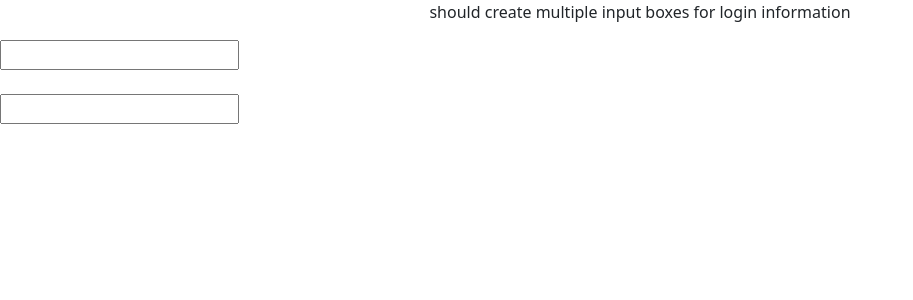
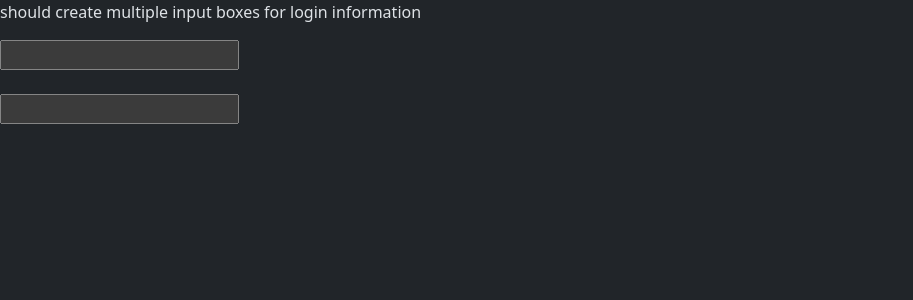
Before and after one commit to festonathan/database-project, a Flask app: page /login in a window 1280 px wide. Shown: the top 300 px of the page, without its empty margins (0-913 px from the left). Run offline with Flask 3, Linux system fonts and the light colour scheme; some libraries are stand-ins or nearby versions.

Commit message:
restructuring css setup to function properly

```diff
--- a/templates/include/layout.html
+++ b/templates/include/layout.html
@@ -1,10 +1,10 @@
 <!doctype html>
-<html lang="en" data-bs-theme="dark">
+<html lang="en" bootstrap-theme="dark">
    <head>
       <meta charset="utf-8">
       <meta name="viewport" content="width=device-width, initial-scale=1">
       <title>Flask app</title>
-    <link rel="stylesheet" href="css/style.css">
+      <link href="{{ url_for('static', filename='style.css') }}" rel="stylesheet">
    </head>
    <body>
       <!--If we want a navbar it would go here-->
--- a/templates/index.html
+++ b/templates/index.html
@@ -2,8 +2,6 @@
 {% block content %}
 
    <h1>University Database</h1>
-
-
 
    <!--Needs to be made into a button-->
    <div>
```
Also changed, not shown: static/style.css (renamed from templates/css/style.css, +5 -5 lines), static/login.css (renamed from templates/css/login.css). Lines whose indentation alone changed are shown as unchanged.
